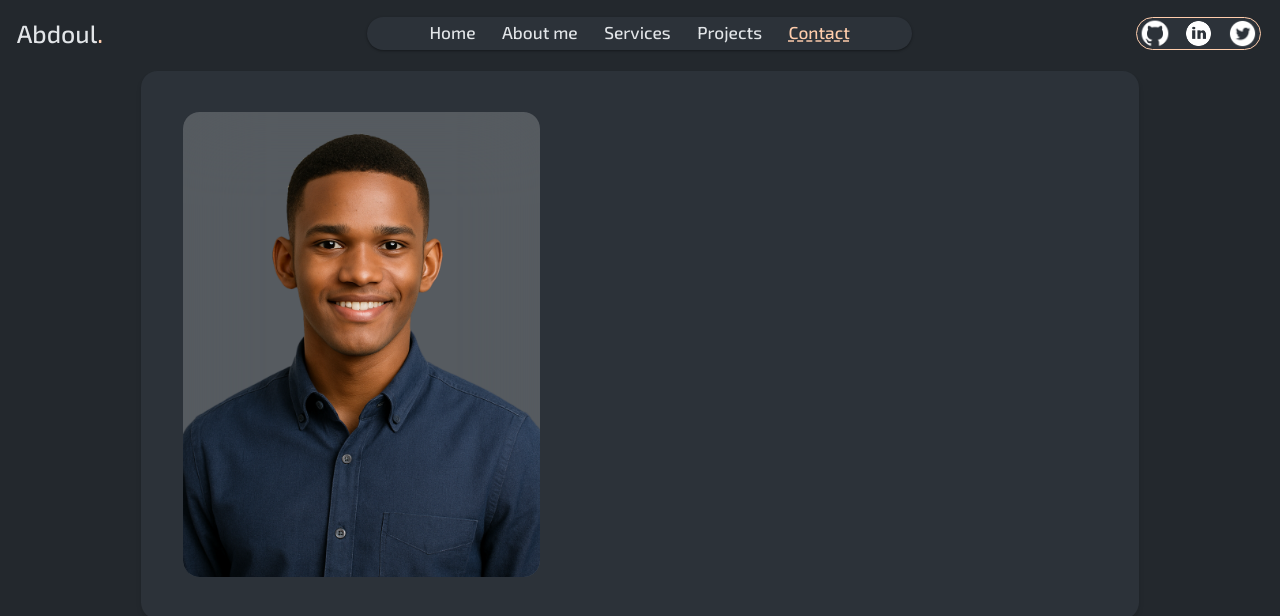
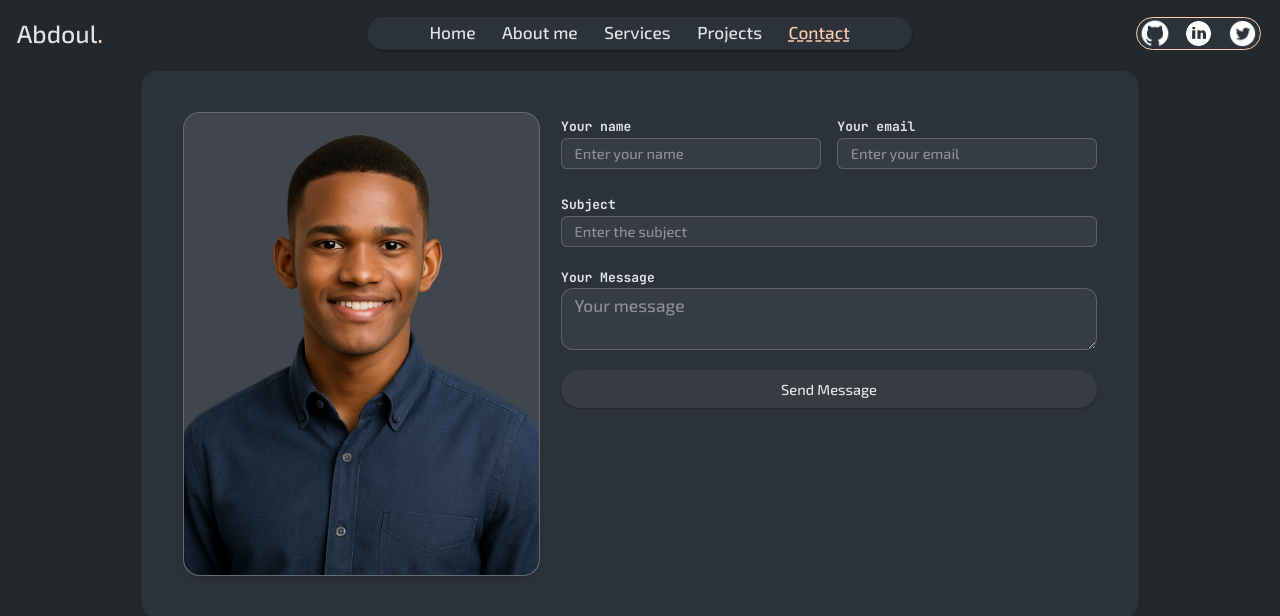
Before and after one commit to Abdoul224GN/portfolio, a Next.js app: page /contact in a window 1280 px wide. Shown: the top 616 px of the page. Built offline with nearby package versions, Linux system fonts and the light colour scheme.

Commit message:
feat: Création du formulaire  de Contact

```diff
--- a/src/app/contact/page.tsx
+++ b/src/app/contact/page.tsx
@@ -1,5 +1,8 @@
 import Header from "@/components/Header";
 import {ContactPhoto} from "../../../public/Image";
+import Input from "@/components/ui/input";
+import Label from "@/components/ui/label";
+import {Button} from "@/components/ui/button";
 
 export default function Contact() {
     return <>
@@ -7,12 +10,33 @@ export default function Contact() {
         <section className={`mx-30`}>
             <div className={`shadow-md bg-muted grid grid-cols-[2fr_3fr] gap-5 p-10 rounded-2xl w-full`}>
                 <div className={``}>
-                    <div className={`backdrop-blur-2xl bg-white/20 rounded-2xl`}>
+                    <div className={`backdrop-blur-2xl bg-white/10 border shadow-md border-white/20 rounded-2xl`}>
                         <ContactPhoto className={`h-full w-full rounded-2xl`}/>
                     </div>
                 </div>
-                <div className={``}>
-
+                <div className={`w-full`}>
+                    <form className={`flex flex-col gap-y-5`}>
+                        <div className={`grid grid-cols-2 gap-x-4`}>
+                            <div className={``}>
+                                <Label>Your name</Label>
+                                <Input className={`w-full`} placeholder={`Enter your name`}/>
+                            </div>
+                            <div>
+                                <Label>Your email</Label>
+                                <Input className={`w-full`} placeholder={`Enter your email`}/>
+                            </div>
+                        </div>
+                        <div>
+                            <Label>Subject</Label>
+                            <Input className={`w-full`} placeholder={`Enter the subject`}/>
+                        </div>
+                        <div className={`flex flex-col`}>
+                            <Label>Your Message</Label>
+                            <textarea placeholder={`Your message`}
+                                      className={`py-1 px-3 focus:outline-none focus:ring focus:ring-accent bg-white/5 border border-white/20 rounded-xl`}></textarea>
+                        </div>
+                        <Button className={`bg-white/5`}>Send Message</Button>
+                    </form>
                 </div>
             </div>
         </section>
--- /dev/null
+++ b/src/components/ui/input.tsx
@@ -0,0 +1,6 @@
+export default function Input({className, placeholder}: {className?: string, placeholder: string}) {
+    return <>
+        <input className={`w-3/4 bg-white/5 border border-white/20 h-auto rounded-md focus:outline-none focus:ring-1 focus:ring-accent py-1 px-3 text-sm placeholder:text-sm ${className}`}
+               placeholder={placeholder}/>
+    </>
+}
--- /dev/null
+++ b/src/components/ui/label.tsx
@@ -0,0 +1,8 @@
+import {jetbrains} from "@/app/font";
+import {ReactNode} from "react";
+
+export default function Label({children}: {children: ReactNode} ) {
+    return <>
+        <label className={`mb-0 text-[13px] ${jetbrains.className}`}>{children}</label>
+    </>
+};
```
